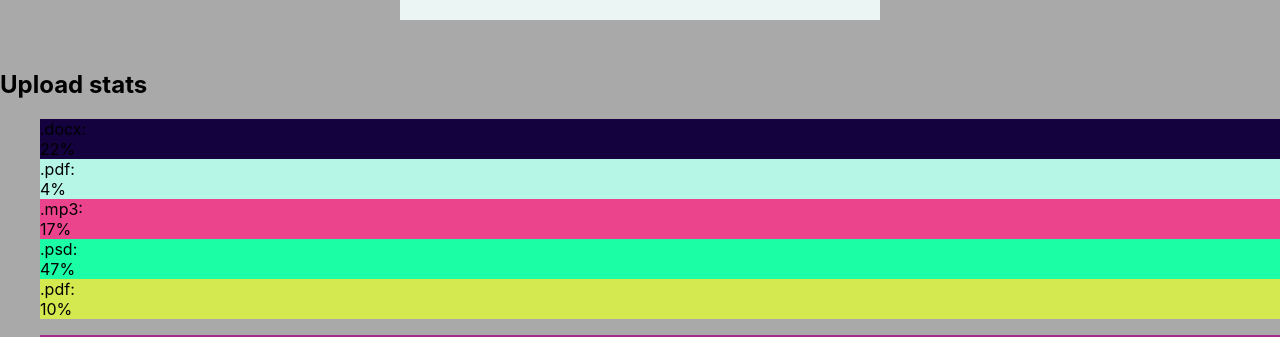
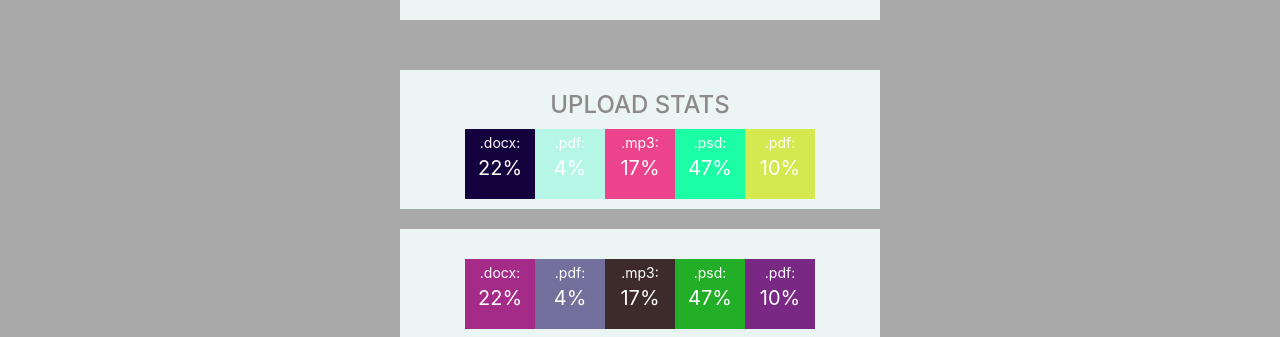
Before and after one commit to kasiian-37/goit-react-hw-01-components, a React (Create React App) app: page / in a window 1280 px wide. Shown: the part 600-937 px from the top of the page. Built offline with nearby package versions, Linux system fonts and the light colour scheme.

Commit message:
Update Statistics.module.css

```diff
--- a/src/component/Statistics/Statistics.module.css
+++ b/src/component/Statistics/Statistics.module.css
@@ -0,0 +1,48 @@
+.statistics
+{
+    display: flex;
+    align-items: center;
+    text-align: center;
+    flex-direction: column;
+    width: 480px;
+    height: auto;
+    padding-top: 20px;
+    margin-top:20px;
+    margin-bottom: 10px;
+    margin-left: auto;
+    margin-right: auto;
+    background-color: rgb(234, 245, 244);
+    }
+    .statistics:hover,
+  .statistics:focus {
+    box-shadow: 5px 5px 15px 5px rgba(0, 1, 1, 0.4);
+  }
+.title
+{
+    text-transform: uppercase;
+    font-weight: 500;
+    color: rgb(141, 138, 138);
+    margin: 0;
+}
+.statList{
+    display: flex;
+    padding: 10px;
+    margin: 0;
+}
+.item{
+    width: 60px;
+    height: 60px;
+    padding: 5px;
+    text-align: center;
+
+
+}
+.label{
+    margin-bottom: 5px;
+    font-size: 14px;
+    color: #ffff;
+}
+.percentage{
+    font-size: 20px;
+    color: #ffff;
+}
```
